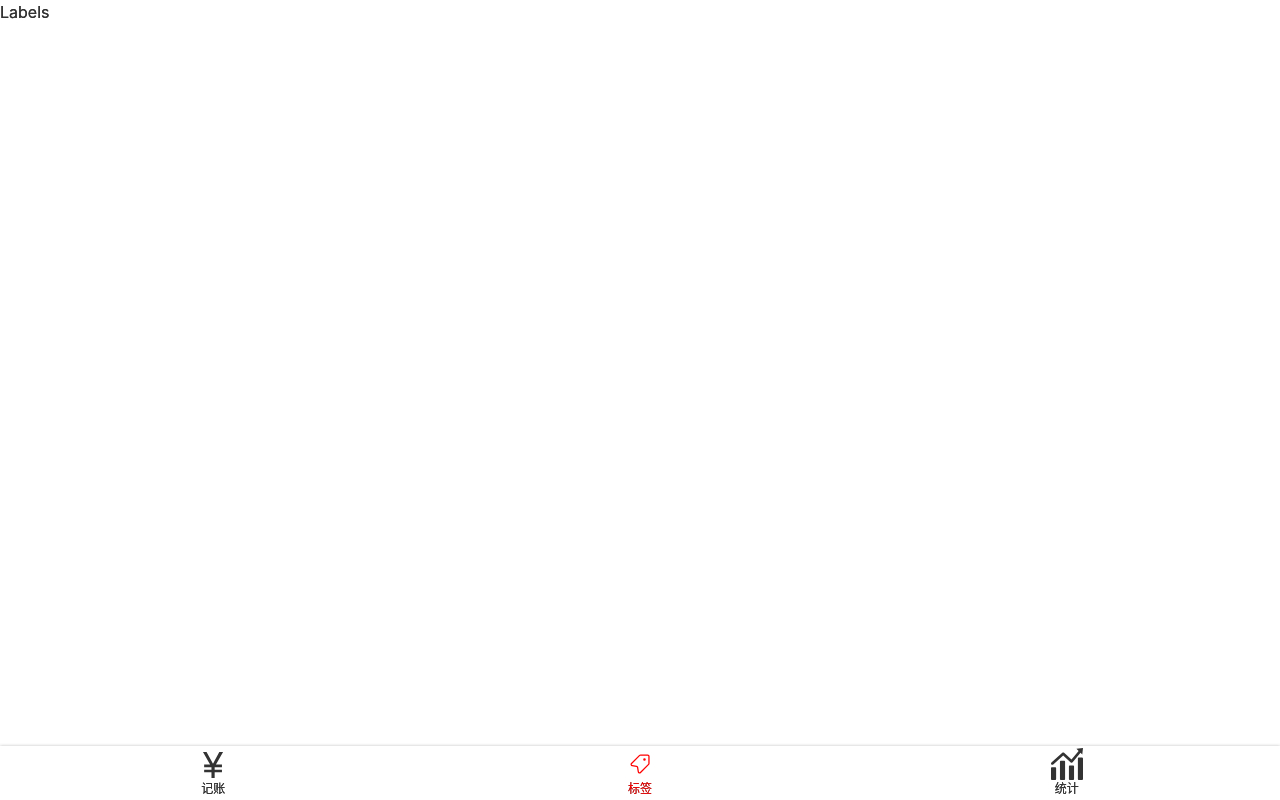
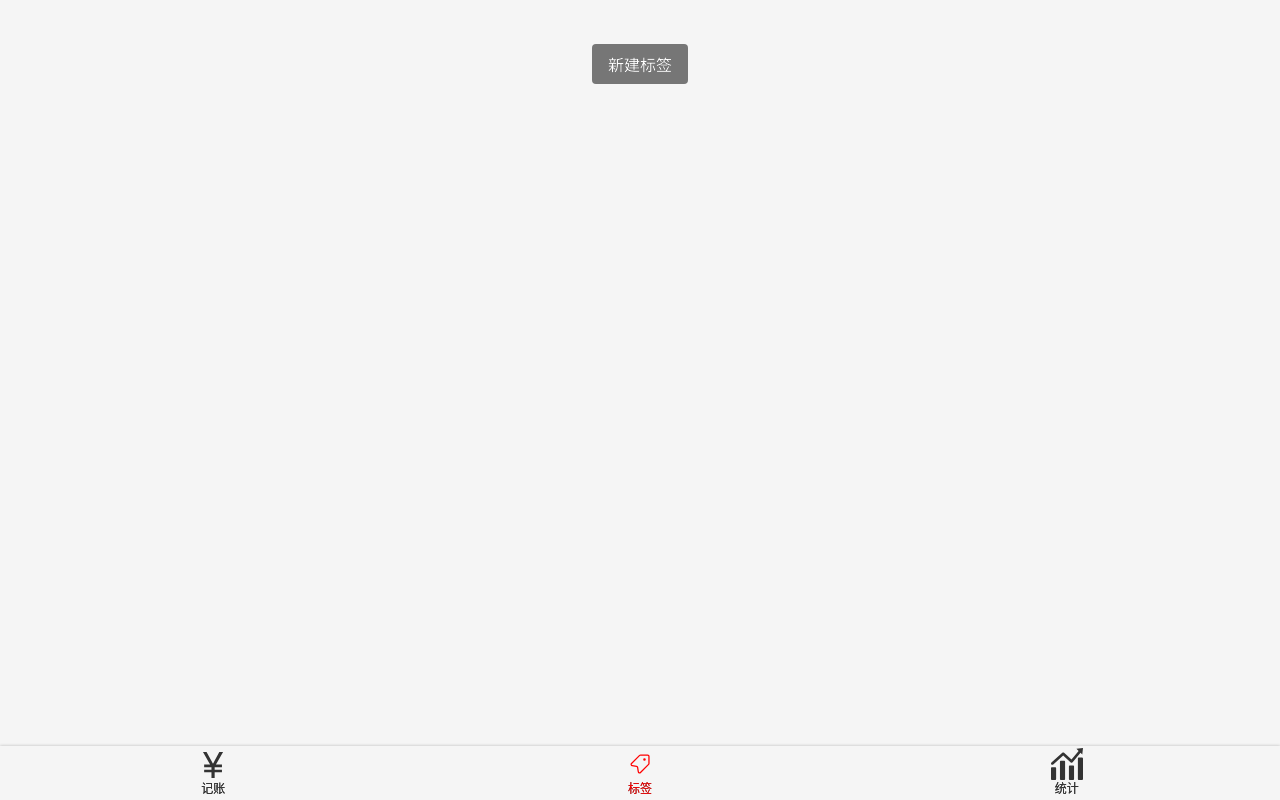
Before and after one commit to xtaiy/wangcai-1, a Vue app: page /#/labels in a window 1280 px wide. Built offline with nearby package versions, Linux system fonts and the light colour scheme.

Commit message:
展示和创建标签

```diff
--- a/src/App.vue
+++ b/src/App.vue
@@ -14,6 +14,7 @@
   -webkit-font-smoothing: antialiased;
   -moz-osx-font-smoothing: grayscale;
   color: #333;
+  background-color: #f5f5f5;
 }
 
 </style>
--- a/src/model.ts
+++ b/src/models/recordListModel.ts
@@ -1,5 +1,5 @@
 const localStorageKeyName = 'recordList';
-export const model = {
+export const recordListModel = {
     clone(data:RecordItem[]|RecordItem){
         return JSON.parse(JSON.stringify(data));
     },
@@ -11,4 +11,4 @@
     }
 };
 
-export default model
+export default recordListModel
--- /dev/null
+++ b/src/models/tagsListModel.ts
@@ -0,0 +1,27 @@
+const localStorageKeyName = 'tagsList';
+type TagListModel={
+    data:string[]
+    fetch:()=>string[]
+    create:(name:string)=>'success'|'duplicated'//success 表示成功，duplicated 表示 name 重复
+    save:()=>void
+}
+const tagsListModel:TagListModel = {
+    data:[],
+    fetch() {
+        this.data=JSON.parse(window.localStorage.getItem(localStorageKeyName) || '[]');
+        return this.data
+    },
+    create(name:string){
+        if(this.data.indexOf(name)>=0){
+            return 'duplicated';
+        }
+        this.data.push(name);
+        this.save();
+        return 'success';
+    },
+    save(){
+        window.localStorage.setItem(localStorageKeyName,JSON.stringify(this.data));
+    }
+};
+
+export default tagsListModel
--- a/src/views/Labels.vue
+++ b/src/views/Labels.vue
@@ -1,15 +1,71 @@
 <template>
-  <div>
-    <Layout>Labels</Layout>
-  </div>
+  <Layout>
+    <ol class="tags">
+      <li v-for="tag in tags" :key="tag"><span>{{tag}}</span></li>
+    </ol>
+    <div class="createTag-wrapper">
+      <button class="createTag" @click="createTag">新建标签</button>
+    </div>
+  </Layout>
 </template>
 
 <script lang="ts">
-export default {
-  name: 'Labels'
-};
+
+import Vue from 'vue';
+import {Component} from 'vue-property-decorator';
+import tagsListModel from '@/models/tagsListModel';
+
+tagsListModel.fetch();
+@Component
+export default class Labels extends Vue{
+  tags=tagsListModel.data;
+  createTag(){
+    const name=window.prompt("请输入标签名")
+    if(name){
+      const message=tagsListModel.create(name)
+      if(message==='duplicated'){
+        window.alert('标签名重复了');
+      }else if(message==='success'){
+        window.alert('添加成功');
+      }
+    }
+  }
+}
 </script>
 
 <style scoped lang="scss">
+.tags {
+  background-color: white;
+  font-size: 16px;
+  padding-left: 16px;
 
+  > li {
+    min-height: 44px;
+    display: flex;
+    align-items: center;
+    justify-content: space-between;
+    border-bottom: 1px solid #e6e6e6;
+
+    > svg {
+      color: #666;
+      margin-right: 16px;
+      width: 24px;
+      height: 24px;
+    }
+  }
+}
+
+.createTag {
+  background-color: #767676;
+  color: white;
+  border-radius: 4px;
+  border: none;
+  height: 40px;
+  padding: 0 16px;
+  &-wrapper {
+    text-align: center;
+    padding: 16px 0;
+    margin-top:44-16px
+  }
+}
 </style>
--- a/src/views/Money.vue
+++ b/src/views/Money.vue
@@ -19,27 +19,20 @@
 import Types from '@/components/Money/Types.vue';
 import Vue from 'vue';
 import {Component, Watch} from 'vue-property-decorator';
-import model from '@/model.ts'
+import recordListModel from '@/models/recordListModel'
+import tagsListModel from '@/models/tagsListModel';
 
 
-// const version=window.localStorage.getItem('version');
-const recordList = model.fetch();
-// if(version==='0..0.1'){
-//   //数据库升级，数据迁移
-//   recordList.forEach(record=>{
-//     record.createdAt=new Date(2022,5,1);
-//   })
-//   //保存数据
-//   window.localStorage.setItem('recordList',JSON.stringify(recordList))
-// }
-// window.localStorage.setItem('version','0.0.2');
+
+const recordList = recordListModel.fetch();
+const tagsList=tagsListModel.fetch();
 
 
 @Component({
   components: {Types, Notes, Tags, NumberPad}
 })
 export default class Money extends Vue{
-  tags=['衣','食','住','行'];
+  tags=tagsList;
   record:RecordItem={tags:[],notes:'',type:'-',amount:0}
   recordList:RecordItem[]=recordList;
   onUpdateTags(value:string[]){
@@ -52,13 +45,13 @@
     this.record.amount=parseFloat(value);
   }
   saveRecord(){
-    const record2:RecordItem=model.clone(this.record);
+    const record2:RecordItem=recordListModel.clone(this.record);
     record2.createdAt=new Date();
     this.recordList.push(record2)
   }
   @Watch('recordList')
   onRecordChange(){
-    model.save(this.recordList);
+    recordListModel.save(this.recordList);
   }
 }
 </script>
```
Also changed, not shown: src/assets/icons/right.svg (added).
